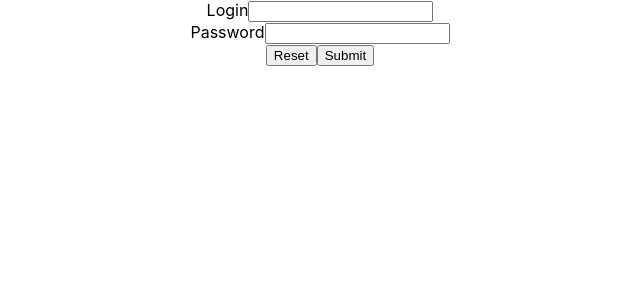
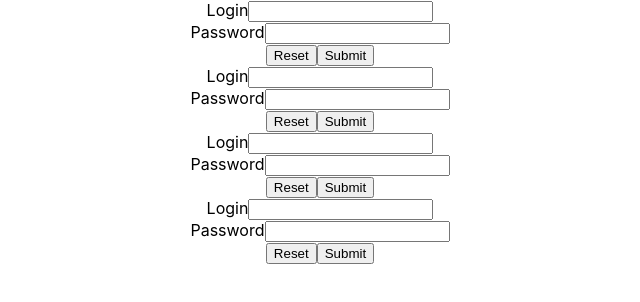
Before and after one commit to yfet/react-tutorial, a React (Create React App) app: page / in a window 1280 px wide. Shown: the top 302 px of the page, without its empty margins (320-960 px from the left). Built offline with nearby package versions, Linux system fonts and the light colour scheme.

Commit message:
react class component and functional components

```diff
--- a/src/App.js
+++ b/src/App.js
@@ -1,43 +1,16 @@
 import React, { Component } from 'react';
 import './App.css';
+import Login from './components/Login';
 
 class App extends Component {
-
-  state = {
-    login: "",
-    password: ""
-  };
-
-  onSubmit = (event) => {
-    event.preventDefault();
-    console.log(this.state.login, this.state.password);
-  }
-
-  loginChange = (event) => {
-    console.log(event.target.value);
-    this.setState({login: event.target.value});
-  }
-
-  passwordChange = (event) => {
-    console.log(event.target.value);
-    this.setState({password: event.target.value});
-  }
 
   render() {
     return (
       <div className="App">
-        <form>
-          <div>
-            <label>Login</label>
-            <input type="text" value={this.state.login} onChange={this.loginChange} />
-          </div>
-          <div>
-            <label>Password</label>
-            <input type="password" value={this.state.password} onChange={this.passwordChange} />
-          </div>
-          <button>Reset</button>
-          <button onClick={this.onSubmit}>Submit</button>
-        </form>
+        <Login />
+        <Login />
+        <Login />
+        <Login />
       </div>
     );
   }
--- /dev/null
+++ b/src/components/Button.js
@@ -0,0 +1,13 @@
+import React from 'react';
+
+function Button(props) {
+    const onClick = (event) => {
+        props.onClick && props.onClick(event);
+    }
+
+    return (
+        <button onClick={onClick}>{props.text}</button>
+    )
+}
+
+export default Button;
--- /dev/null
+++ b/src/components/Login.js
@@ -0,0 +1,43 @@
+import React, { Component } from 'react';
+import Button from './Button';
+
+class Login extends Component {
+
+    state = {
+        login: "",
+        password: ""
+      };
+
+      onSubmit = (event) => {
+        event.preventDefault();
+        console.log(this.state.login, this.state.password);
+      }
+
+      loginChange = (event) => {
+        this.setState({login: event.target.value});
+      }
+
+      passwordChange = (event) => {
+        this.setState({password: event.target.value});
+      }
+
+      render() {
+        return (
+            <form>
+              <div>
+                <label>Login</label>
+                <input type="text" value={this.state.login} onChange={this.loginChange} />
+              </div>
+              <div>
+                <label>Password</label>
+                <input type="password" value={this.state.password} onChange={this.passwordChange} />
+              </div>
+              <Button text="Reset" />
+              <Button text="Submit" onClick={this.onSubmit} />
+              {/* <button onClick={this.onSubmit}>Submit</button> */}
+            </form>
+        );
+      }
+}
+
+export default Login;
```
Also changed, not shown: 1 other file (tests, documents, lock files or other folders).
